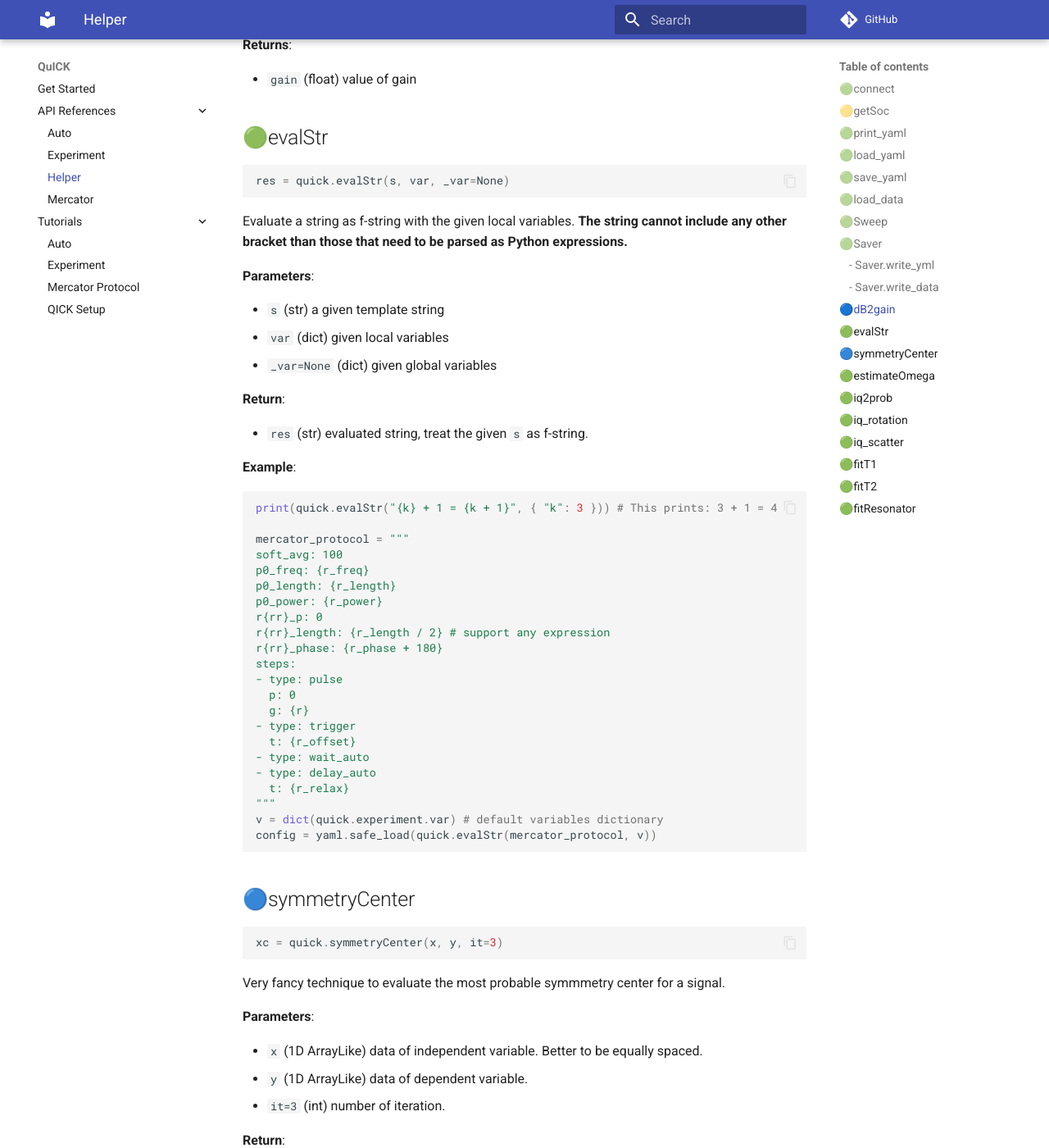
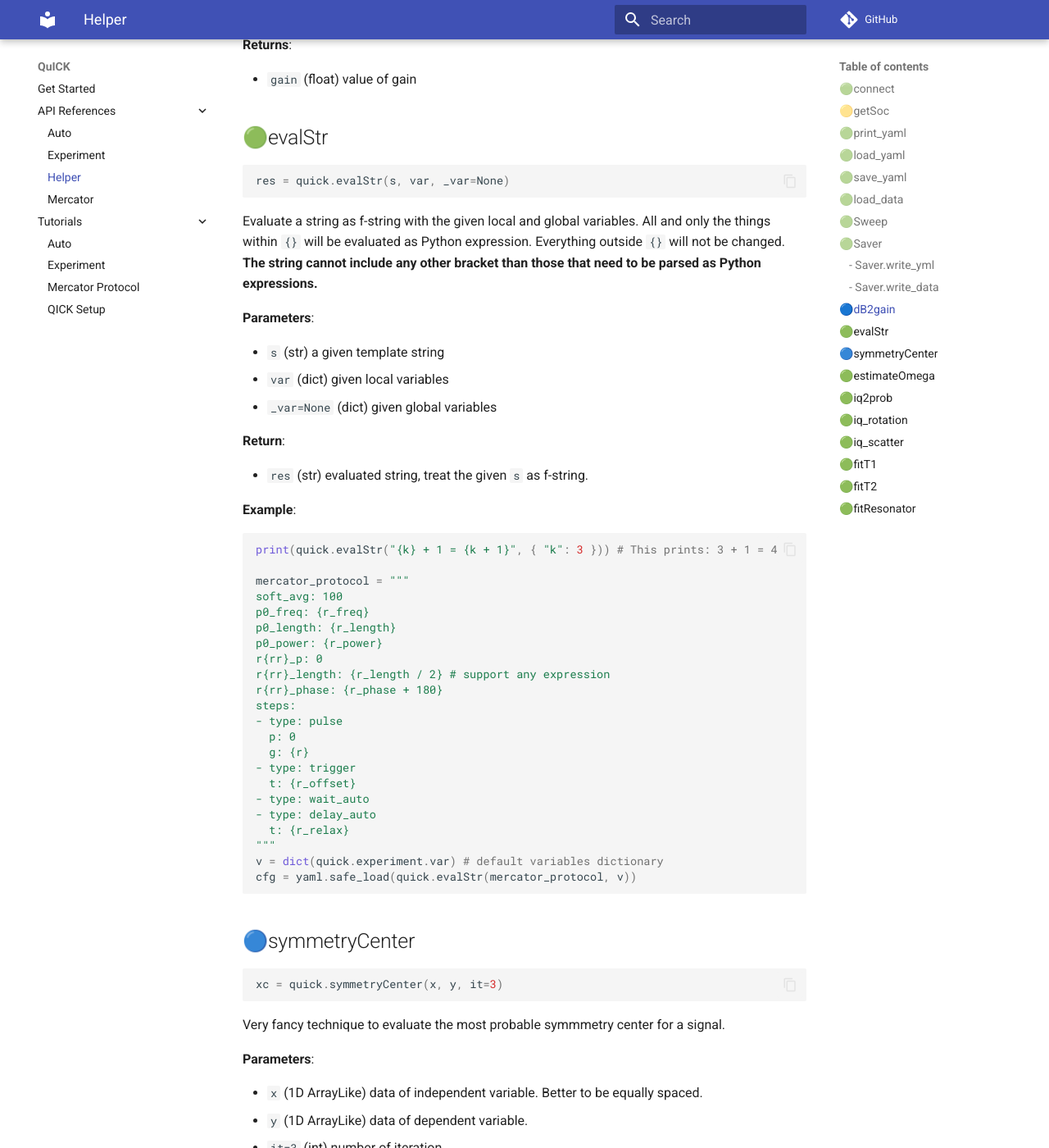
Before and after one commit to clelandlab/quick, an MkDocs documentation site: the page built from docs/API References/helper.md, in a window 1280 px wide and 1400 px high, scrolled down 4590 px. Shown: the whole window at 82% size. Built offline with MkDocs 1.6.1 and Material for MkDocs 9.7.7, drawn with Linux system fonts in a browser that asks for light colours; comment, search, counter and statistics services are not loaded.

Commit message:
Update helper doc

````diff
--- a/docs/API References/helper.md
+++ b/docs/API References/helper.md
@@ -205,7 +205,7 @@ Convert power from dB unit to QICK board gain. 0 dB is the maximum gain.
 res = quick.evalStr(s, var, _var=None)
 ```
 
-Evaluate a string as f-string with the given local variables. **The string cannot include any other bracket than those that need to be parsed as Python expressions.**
+Evaluate a string as f-string with the given local and global variables. All and only the things within `{}` will be evaluated as Python expression. Everything outside `{}` will not be changed. **The string cannot include any other bracket than those that need to be parsed as Python expressions.**
 
 **Parameters**:
 
@@ -241,7 +241,7 @@ steps:
   t: {r_relax}
 """
 v = dict(quick.experiment.var) # default variables dictionary
-config = yaml.safe_load(quick.evalStr(mercator_protocol, v))
+cfg = yaml.safe_load(quick.evalStr(mercator_protocol, v))
 ```
 
 ## 🔵symmetryCenter
````
